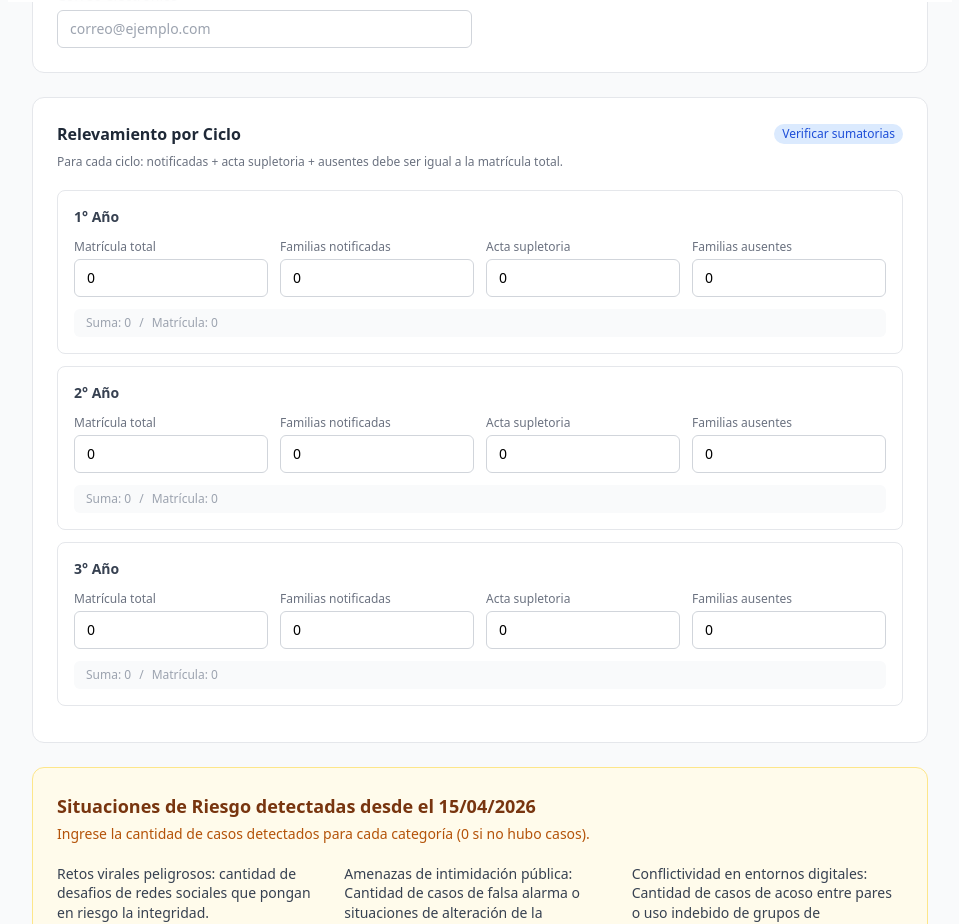
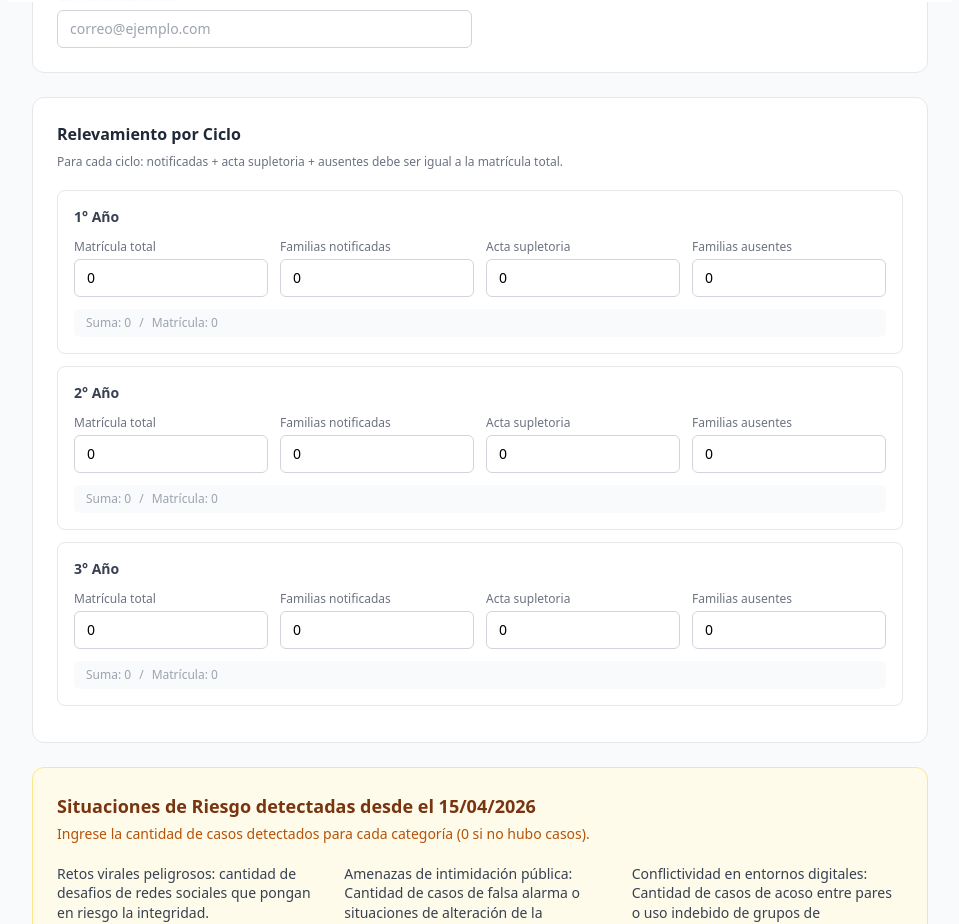
Before and after one commit to JeronimoCortez/formularios-relevamiento-dae, a Next.js app: page /adultos-form in a window 1280 px wide. Shown: the part 798-1722 px from the top of the page, without its empty margins (160-1119 px from the left). Built offline with nearby package versions, Linux system fonts and the light colour scheme.

Commit message:
Elimina mensaje de verificar sumatorias

```diff
--- a/app/adultos-form/page.tsx
+++ b/app/adultos-form/page.tsx
@@ -87,9 +87,6 @@
                 <h3 className="text-base font-semibold text-gray-800">
                   Relevamiento por Ciclo
                 </h3>
-                <span className="text-xs bg-blue-100 text-blue-700 px-2 py-0.5 rounded-full font-medium">
-                  Verificar sumatorias
-                </span>
               </div>
               <p className="text-xs text-gray-500 mb-5">
                 Para cada ciclo: notificadas + acta supletoria + ausentes debe
--- a/app/secundaria-form/page.tsx
+++ b/app/secundaria-form/page.tsx
@@ -83,9 +83,6 @@
                 <h3 className="text-base font-semibold text-gray-800">
                   Relevamiento por Año
                 </h3>
-                <span className="text-xs bg-blue-100 text-blue-700 px-2 py-0.5 rounded-full font-medium">
-                  Verificar sumatorias
-                </span>
               </div>
               <p className="text-xs text-gray-500 mb-5">
                 Para cada año: notificadas + acta supletoria + ausentes debe ser
```
